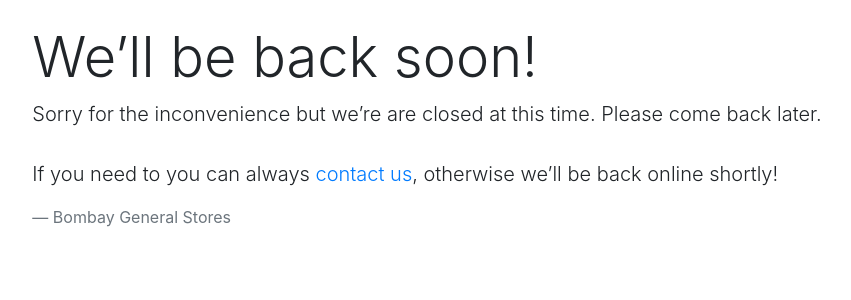
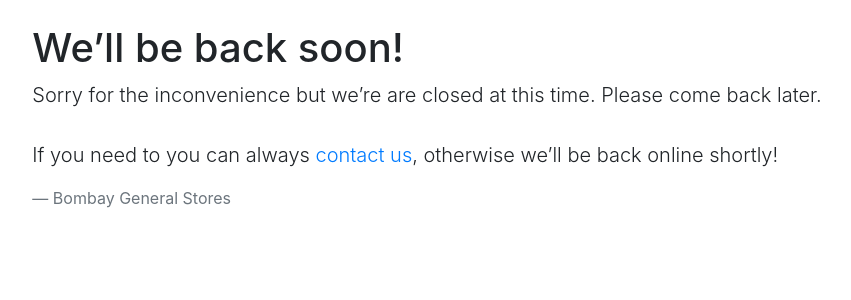
Before and after one commit to saibalaji10/OrdersBGS, a Django app: template OrderTaker/templates/OrderTaker/willbeback1.html in a window 1280 px wide. Shown: the part 64-364 px from the top of the page, without its empty margins (213-1064 px from the left). Run offline with Django 3.2, Linux system fonts and the light colour scheme; the template is opened without the code that fills it, so the values that code supplies are empty; some libraries are stand-ins or nearby versions.

Commit message:
Added willbeback1.html

```diff
--- a/OrderTaker/templates/OrderTaker/willbeback1.html
+++ b/OrderTaker/templates/OrderTaker/willbeback1.html
@@ -35,7 +35,7 @@
         <div class="row">
             <div class="col-sm-12 col-md-12 d-flex flex-column align-items-center justify-content-sm-center align-content-center">
                 <article>
-                    <h1 class="display-4">We&rsquo;ll be back soon!</h1>
+                    <h1>We&rsquo;ll be back soon!</h1>
                        <blockquote class="blockquote">
                             <p class="lead">Sorry for the inconvenience but we&rsquo;re are closed at this time. Please
                                 come back
```
